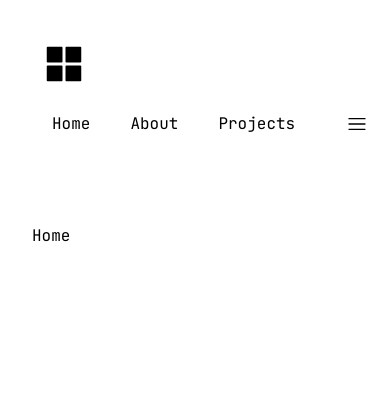
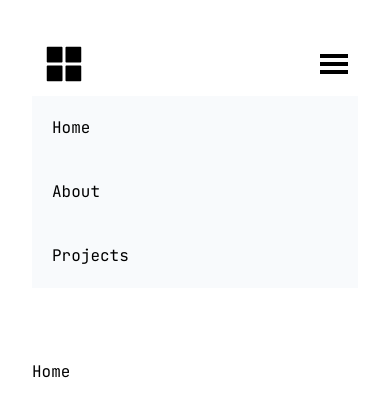
Before and after one commit to Luis-Maiworm/my-website, a React (Vite) app: page / in a window 390 px wide. Shown: the top 416 px of the page. Built offline with nearby package versions, Linux system fonts and the light colour scheme.

Commit message:
further improved behaviour of responsiveness. started with animating

```diff
--- a/src/components/NavBar.jsx
+++ b/src/components/NavBar.jsx
@@ -5,8 +5,7 @@ import { STARTPAGE, PAGES } from "../context/Pages"
 import { useState } from "react";
 
 import { AiFillAppstore } from "react-icons/ai";
-import { RxHamburgerMenu } from "react-icons/rx";
-
+import { GiHamburgerMenu } from "react-icons/gi";
 import { useDarkMode } from "../hooks/useDarkMode";
 
 
@@ -42,6 +41,7 @@ const NavBar = () => {
 
 
     const [scrolled, setScrolled] = useState(false);
+    const [navIsVisible, setNavVisible] = useState(true);
     //const [isDarkMode, toggleDarkMode] = useDarkMode();
     //<div onClick={toggleDarkMode} className="w-4 h-4 bg-black"></div>
 
@@ -54,7 +54,7 @@ const NavBar = () => {
 
     const NavbarLink = ({page}) => {
         return(
-            <Link to={page.link} className="py-1 px-2 hover:bg-gray-200 rounded-md">
+            <Link to={page.link} className="py-1 px-2 hover:bg-gray-200 rounded-md block">
                 {page.name}
             </Link>
         )
@@ -63,8 +63,8 @@ const NavBar = () => {
     return(
         <>
             <header className={`w-full bg-white dark:bg-black z-50 top-0 left-0 sticky max-h-18 px-side-spacing-sm xl:px-side-spacing-xl transition-all ${scrolled ? 'border-b-[0,5px] border-mix py-8 shadow-lg' : ' py-8'}`}>
-                <div className="flex flex-wrap items-center justify-between mx-auto">
-                    <div className="flex items-center rounded-md">
+                <div className="flex flex-wrap items-center justify-between mx-auto max-w-screen-xl">
+
                     <Link to="/" className="flex items-center p-2 whitespace-nowrap">
                         <AiFillAppstore className={`bg-gradient-to-r from-green-300 via-blue-500 to-purple-600 bg-clip-text w-12 h-auto ${scrolled ? '' : ''}`}/>
 
@@ -74,11 +74,16 @@ const NavBar = () => {
 
                     </Link>
 
+
+                    <div onClick={() => setNavVisible(!navIsVisible)} className="flex sm:order-2 justify-center items-center py-2 px-2 hover:bg-gray-200 rounded-md cursor-pointer sm:hidden">
+                        <GiHamburgerMenu className="w-8 h-auto"/>
                     </div>
 
-                    <div className="flex align-middle justify-around gap-8">
+
+
+                            <div className={`sm:order-1 bg-slate-50 w-full sm:w-auto transition-all duration-500 ease-in -z-10  ${navIsVisible ? '' : '-translate-y-[300px]'}`}>
                                 <nav className="">
-                            <ul className="flex align-middle justify-between">
+                                    <ul className="flex align-middle justify-between flex-col sm:flex-row">
 
                                         {
                                             <li className="px-3 py-4">
@@ -95,12 +100,15 @@ const NavBar = () => {
                                         }
                                     </ul>
                                 </nav>
-                        <div className="flex justify-center items-center sm:hidden">
-                            <RxHamburgerMenu className="w-5 h-auto"/>
-
                             </div>
 
-                    </div>
+
+
+
+
+
+
+
                 </div>
             </header>
         </>
```
Lines whose indentation alone changed are shown as unchanged.
